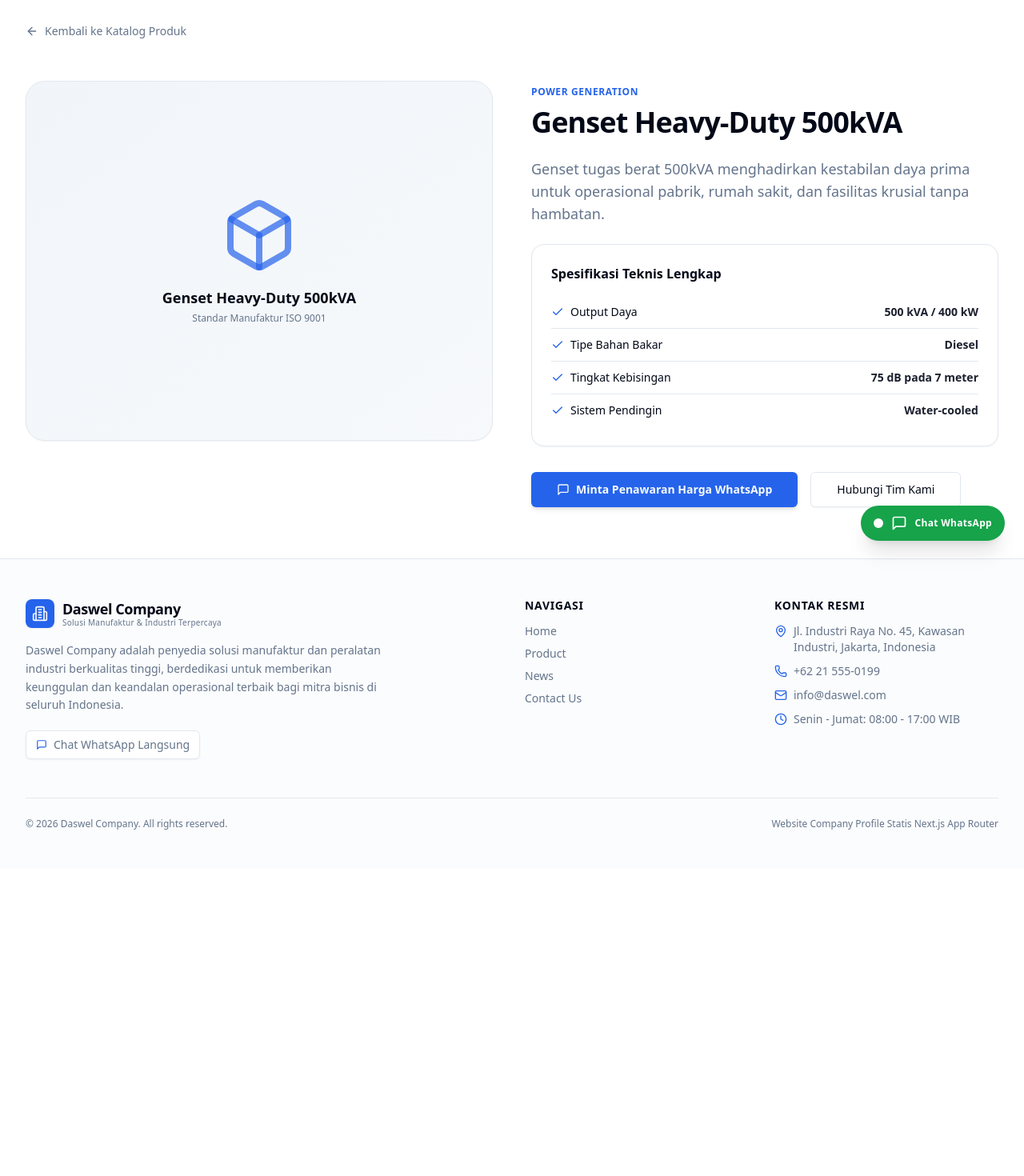
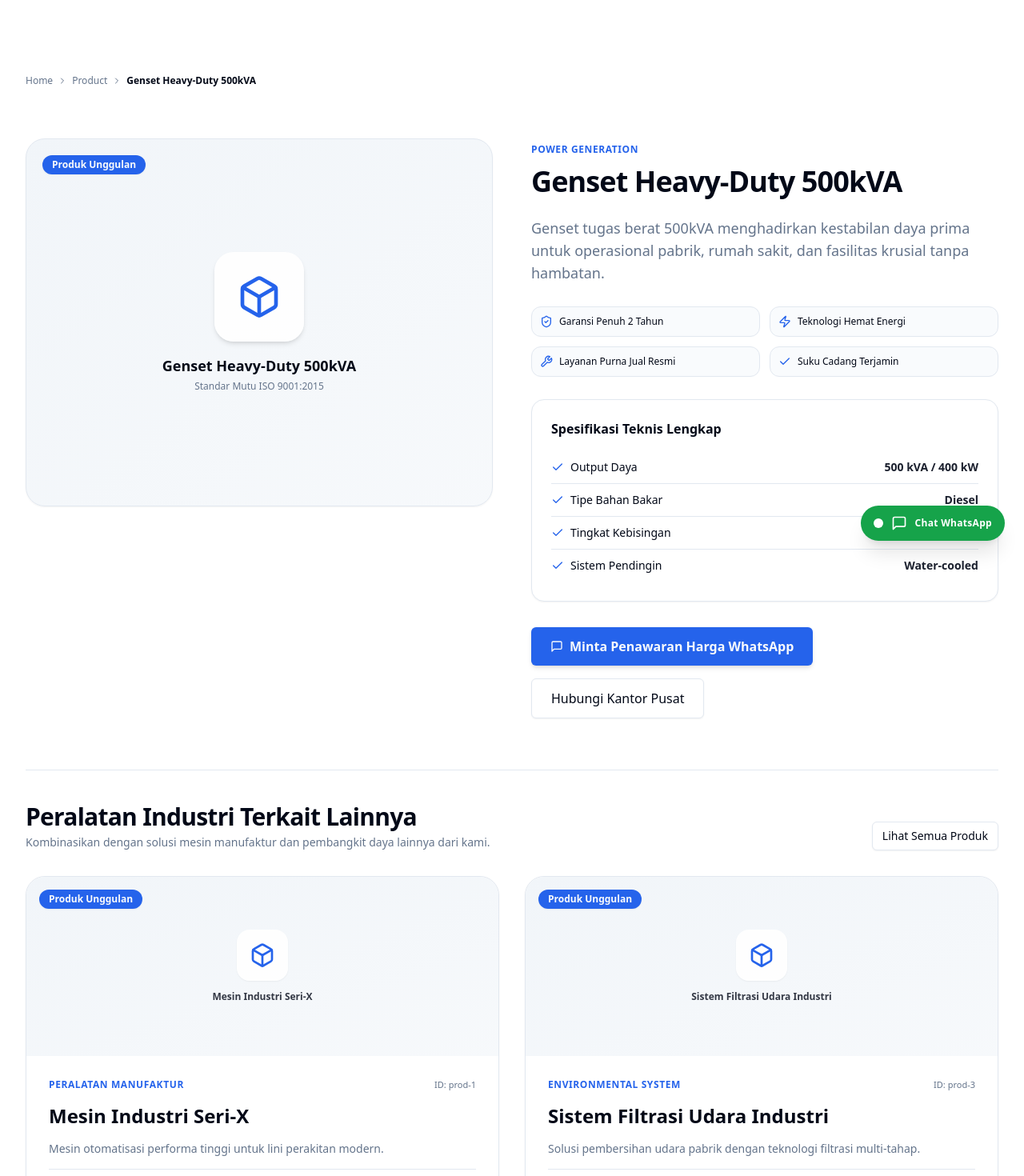
Before and after one commit to Snouzen/daswel-comp, a Next.js app: page /products/genset-heavy-duty-500kva in a window 1280 px wide. Shown: the part 100-1570 px from the top of the page at 80% size. Before the commit the page ends 1186 px from the top, so only its background shows below. Built offline with nearby package versions, Linux system fonts and the light colour scheme.

Commit message:
feat: complete dynamic product detail page with JSON-LD and related products

```diff
--- a/app/products/[slug]/page.tsx
+++ b/app/products/[slug]/page.tsx
@@ -3,8 +3,18 @@ import { notFound } from "next/navigation";
 import Link from "next/link";
 import { productsData } from "@/data/products";
 import { companyData } from "@/data/company";
+import { ProductCard } from "@/components/products/product-card";
 import { Button } from "@/components/ui/button";
-import { Box, Check, MessageSquare, ArrowLeft } from "lucide-react";
+import {
+  Box,
+  Check,
+  MessageSquare,
+  ArrowLeft,
+  ShieldCheck,
+  Zap,
+  Wrench,
+  ChevronRight,
+} from "lucide-react";
 
 export function generateStaticParams() {
   return productsData.map((product) => ({
@@ -31,6 +41,7 @@ export async function generateMetadata({
       title: `${product.name} | ${companyData.name}`,
       description: product.shortDescription,
       url: `https://daswel.com/products/${product.slug}`,
+      type: "website",
     },
     twitter: {
       card: "summary_large_image",
@@ -51,35 +62,89 @@ export default async function ProductDetailPage({
     notFound();
   }
 
+  const otherProducts = productsData.filter((p) => p.slug !== slug).slice(0, 2);
+
   const productWaUrl = `https://wa.me/6281234567890?text=${encodeURIComponent(
-    `Halo ${companyData.name}, saya ingin konsultasi dan meminta surat penawaran harga resmi untuk produk ${product.name}.`
+    `Halo ${companyData.name}, saya ingin konsultasi teknis dan meminta surat penawaran harga resmi untuk unit ${product.name}.`
   )}`;
 
+  const jsonLd = {
+    "@context": "https://schema.org",
+    "@type": "Product",
+    name: product.name,
+    description: product.description,
+    category: product.category,
+    brand: {
+      "@type": "Brand",
+      name: companyData.name,
+    },
+    offers: {
+      "@type": "Offer",
+      availability: "https://schema.org/InStock",
+      priceCurrency: "IDR",
+      price: "0",
+      priceSpecification: {
+        "@type": "PriceSpecification",
+        price: "Hubungi sales untuk penawaran resmi",
+      },
+    },
+  };
+
   return (
-    <div className="container mx-auto max-w-7xl px-4 sm:px-6 lg:px-8 py-12 sm:py-16 space-y-12">
-      <Link
-        href="/products"
-        className="inline-flex items-center gap-2 text-sm font-medium text-muted-foreground hover:text-foreground transition-colors"
-      >
-        <ArrowLeft className="h-4 w-4" />
-        Kembali ke Katalog Produk
-      </Link>
+    <div className="container mx-auto max-w-7xl px-4 sm:px-6 lg:px-8 py-10 sm:py-16 space-y-16">
+      <script
+        type="application/ld+json"
+        dangerouslySetInnerHTML={{ __html: JSON.stringify(jsonLd) }}
+      />
 
+      {/* Breadcrumbs Navigation */}
+      <nav aria-label="Breadcrumb" className="text-xs text-muted-foreground">
+        <ol className="flex items-center gap-1.5 flex-wrap">
+          <li>
+            <Link href="/" className="hover:text-foreground transition-colors">
+              Home
+            </Link>
+          </li>
+          <li>
+            <ChevronRight className="h-3 w-3" />
+          </li>
+          <li>
+            <Link href="/products" className="hover:text-foreground transition-colors">
+              Product
+            </Link>
+          </li>
+          <li>
+            <ChevronRight className="h-3 w-3" />
+          </li>
+          <li className="font-semibold text-foreground truncate max-w-xs" aria-current="page">
+            {product.name}
+          </li>
+        </ol>
+      </nav>
+
+      {/* Product Hero Layout */}
       <div className="grid grid-cols-1 lg:grid-cols-12 gap-12 items-start">
         {/* Visual Box */}
-        <div className="lg:col-span-6 rounded-3xl border bg-gradient-to-br from-muted to-muted/60 h-80 sm:h-[450px] flex flex-col items-center justify-center p-8 text-center shadow-sm">
-          <Box className="h-24 w-24 text-primary/70 mb-4" />
+        <div className="lg:col-span-6 rounded-3xl border bg-gradient-to-br from-muted to-muted/60 h-80 sm:h-[460px] flex flex-col items-center justify-center p-8 text-center shadow-sm relative overflow-hidden">
+          {product.featured && (
+            <span className="absolute top-5 left-5 rounded-full bg-primary px-3 py-1 text-xs font-semibold text-primary-foreground shadow-sm">
+              Produk Unggulan
+            </span>
+          )}
+          <div className="flex h-28 w-28 items-center justify-center rounded-3xl bg-background/90 text-primary shadow-md mb-4">
+            <Box className="h-14 w-14" />
+          </div>
           <span className="text-lg font-bold text-foreground">{product.name}</span>
-          <span className="text-xs text-muted-foreground mt-1">Standar Manufaktur ISO 9001</span>
+          <span className="text-xs text-muted-foreground mt-1">Standar Mutu ISO 9001:2015</span>
         </div>
 
         {/* Info Column */}
         <div className="lg:col-span-6 space-y-6">
-          <div className="space-y-2">
+          <div className="space-y-2.5">
             <span className="text-xs font-bold text-primary uppercase tracking-wider">
               {product.category}
             </span>
-            <h1 className="text-3xl sm:text-4xl font-extrabold text-foreground tracking-tight">
+            <h1 className="text-3xl sm:text-4xl font-extrabold text-foreground tracking-tight leading-tight">
               {product.name}
             </h1>
           </div>
@@ -87,6 +152,26 @@ export default async function ProductDetailPage({
           <p className="text-muted-foreground text-base sm:text-lg leading-relaxed">
             {product.description}
           </p>
+
+          {/* Quick Value Points */}
+          <div className="grid grid-cols-2 gap-3 py-1">
+            <div className="flex items-center gap-2 text-xs font-medium text-foreground bg-muted/40 p-2.5 rounded-xl border">
+              <ShieldCheck className="h-4 w-4 text-primary shrink-0" />
+              <span>Garansi Penuh 2 Tahun</span>
+            </div>
+            <div className="flex items-center gap-2 text-xs font-medium text-foreground bg-muted/40 p-2.5 rounded-xl border">
+              <Zap className="h-4 w-4 text-primary shrink-0" />
+              <span>Teknologi Hemat Energi</span>
+            </div>
+            <div className="flex items-center gap-2 text-xs font-medium text-foreground bg-muted/40 p-2.5 rounded-xl border">
+              <Wrench className="h-4 w-4 text-primary shrink-0" />
+              <span>Layanan Purna Jual Resmi</span>
+            </div>
+            <div className="flex items-center gap-2 text-xs font-medium text-foreground bg-muted/40 p-2.5 rounded-xl border">
+              <Check className="h-4 w-4 text-primary shrink-0" />
+              <span>Suku Cadang Terjamin</span>
+            </div>
+          </div>
 
           {/* Spesifikasi Teknis */}
           <div className="rounded-2xl border bg-card p-6 space-y-4 shadow-sm">
@@ -104,20 +189,45 @@ export default async function ProductDetailPage({
             </div>
           </div>
 
-          {/* Actions */}
+          {/* CTAs */}
           <div className="flex flex-wrap gap-4 pt-2">
-            <Button asChild size="lg" className="gap-2 shadow-md font-semibold">
+            <Button asChild size="lg" className="gap-2 shadow-md font-semibold px-6 py-6 text-sm sm:text-base">
               <a href={productWaUrl} target="_blank" rel="noopener noreferrer">
                 <MessageSquare className="h-4 w-4" />
                 Minta Penawaran Harga WhatsApp
               </a>
             </Button>
-            <Button asChild variant="outline" size="lg">
-              <Link href="/contact">Hubungi Tim Kami</Link>
+            <Button asChild variant="outline" size="lg" className="px-6 py-6 text-sm sm:text-base">
+              <Link href="/contact">Hubungi Kantor Pusat</Link>
             </Button>
           </div>
         </div>
       </div>
+
+      {/* Related Products Section */}
+      {otherProducts.length > 0 && (
+        <section className="pt-10 border-t space-y-8">
+          <div className="flex flex-col sm:flex-row justify-between items-start sm:items-end gap-3">
+            <div>
+              <h2 className="text-2xl sm:text-3xl font-bold tracking-tight text-foreground">
+                Peralatan Industri Terkait Lainnya
+              </h2>
+              <p className="text-sm text-muted-foreground mt-1">
+                Kombinasikan dengan solusi mesin manufaktur dan pembangkit daya lainnya dari kami.
+              </p>
+            </div>
+            <Button asChild variant="outline" size="sm">
+              <Link href="/products">Lihat Semua Produk</Link>
+            </Button>
+          </div>
+
+          <div className="grid grid-cols-1 md:grid-cols-2 gap-8">
+            {otherProducts.map((p) => (
+              <ProductCard key={p.id} product={p} />
+            ))}
+          </div>
+        </section>
+      )}
     </div>
   );
 }
```
